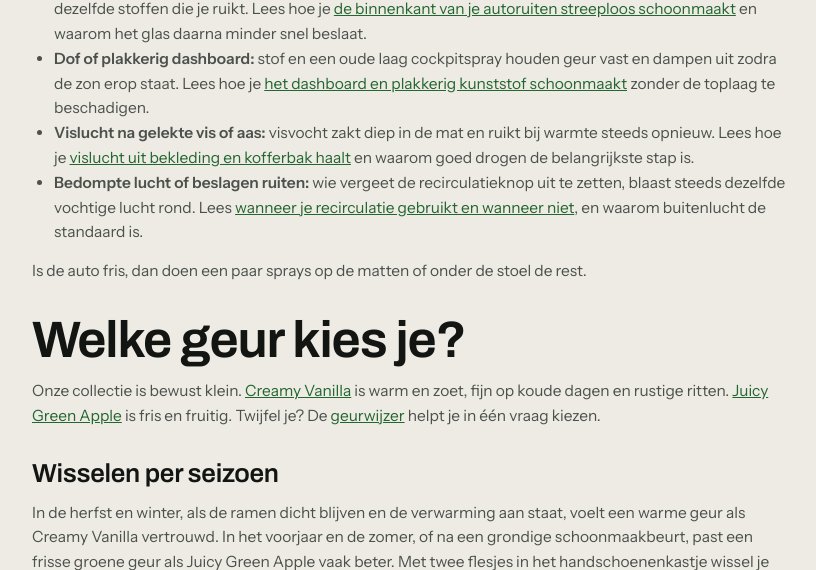
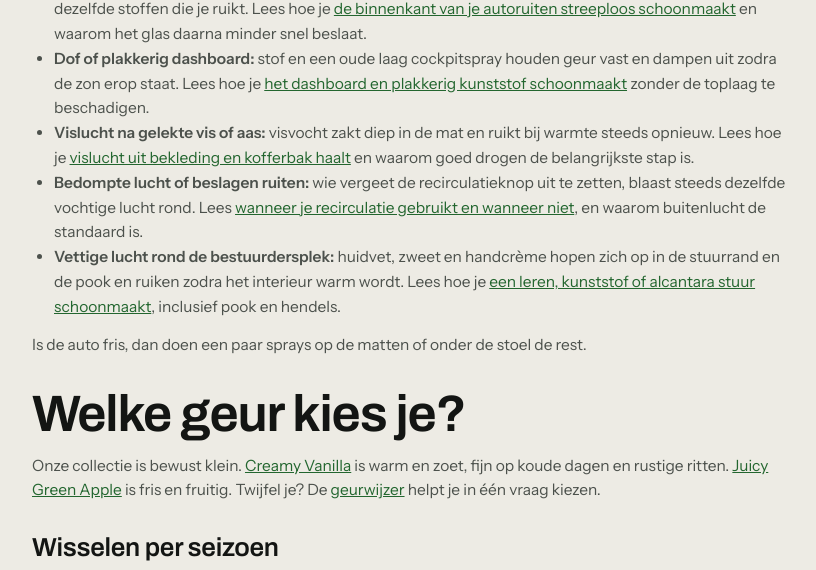
Before and after one commit to budgetbikeshopping-bit/tropicalfresh-theme, a WordPress theme: template page-autoparfum.php in a window 1280 px wide. Shown: the part 2781-3351 px from the top of the page, without its empty margins (228-1044 px from the left). Run offline with PHP 8.4 and a stand-in for WordPress, Linux system fonts and the light colour scheme; the site name, menu and one post (Sample post) are stand-ins, and other content is empty; some libraries are stand-ins or nearby versions.

Commit message:
Pijler: hub-bullet vettige lucht bestuurdersplek + Verder lezen item 50 (stuur schoonmaken, 1922)
Co-Authored-By: Claude Opus 5.5 <noreply@anthropic.com>

```diff
--- a/page-autoparfum.php
+++ b/page-autoparfum.php
@@ -144,6 +144,7 @@ foreach ( $sim_products as $p ) {
 				<li><strong>Dof of plakkerig dashboard:</strong> stof en een oude laag cockpitspray houden geur vast en dampen uit zodra de zon erop staat. Lees hoe je <a href="<?php echo esc_url( home_url( '/autoparfum/dashboard-schoonmaken-plakkerig-kunststof/' ) ); ?>">het dashboard en plakkerig kunststof schoonmaakt</a> zonder de toplaag te beschadigen.</li>
 				<li><strong>Vislucht na gelekte vis of aas:</strong> visvocht zakt diep in de mat en ruikt bij warmte steeds opnieuw. Lees hoe je <a href="<?php echo esc_url( home_url( '/autoparfum/vislucht-in-auto-verwijderen/' ) ); ?>">vislucht uit bekleding en kofferbak haalt</a> en waarom goed drogen de belangrijkste stap is.</li>
 				<li><strong>Bedompte lucht of beslagen ruiten:</strong> wie vergeet de recirculatieknop uit te zetten, blaast steeds dezelfde vochtige lucht rond. Lees <a href="<?php echo esc_url( home_url( '/autoparfum/recirculatie-auto-ventilatie-geur/' ) ); ?>">wanneer je recirculatie gebruikt en wanneer niet</a>, en waarom buitenlucht de standaard is.</li>
+				<li><strong>Vettige lucht rond de bestuurdersplek:</strong> huidvet, zweet en handcrème hopen zich op in de stuurrand en de pook en ruiken zodra het interieur warm wordt. Lees hoe je <a href="<?php echo esc_url( home_url( '/autoparfum/stuur-schoonmaken-leer-geur/' ) ); ?>">een leren, kunststof of alcantara stuur schoonmaakt</a>, inclusief pook en hendels.</li>
 			</ul>
 			<p>Is de auto fris, dan doen een paar sprays op de matten of onder de stoel de rest.</p>
 
@@ -244,6 +245,7 @@ foreach ( $sim_products as $p ) {
 				<li><a href="<?php echo esc_url( home_url( '/autoparfum/dashboard-schoonmaken-plakkerig-kunststof/' ) ); ?>">Dashboard schoonmaken: plakkerig kunststof, stof en geur aanpakken</a>. Waarom kunststof dof en kleverig wordt, wat je nodig hebt, het stappenplan, roosters, scherm, stuur en bekerhouders, en wat je doet met plakkerige knoppen.</li>
 				<li><a href="<?php echo esc_url( home_url( '/autoparfum/vislucht-in-auto-verwijderen/' ) ); ?>">Vislucht in de auto verwijderen: bekleding en kofferbak</a>. Waarom vislucht blijft hangen, wat je in de eerste tien minuten doet, het stappenplan met enzymreiniger en drogen, wat je beter niet doet en hoe je het voorkomt.</li>
 				<li><a href="<?php echo esc_url( home_url( '/autoparfum/recirculatie-auto-ventilatie-geur/' ) ); ?>">Recirculatie in de auto: wanneer gebruik je het en wat doet het met geur</a>. Wat de recirculatiestand doet, wanneer hij handig is en wanneer niet, de link met een muffe airco, de automatische stand en praktische vuistregels.</li>
+				<li><a href="<?php echo esc_url( home_url( '/autoparfum/stuur-schoonmaken-leer-geur/' ) ); ?>">Stuur schoonmaken: vettige laag en geur van leer, kunststof en alcantara halen</a>. Waarom een stuur zo snel vies wordt, welk materiaal je hebt, het stappenplan, pook en hendels, en hoe het stuur langer schoon blijft.</li>
 			</ul>
 		</div>
 	</div>
```
